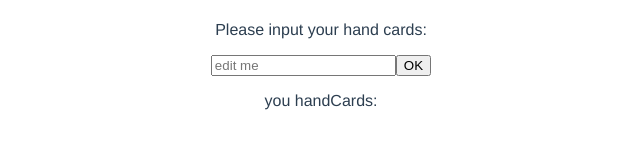
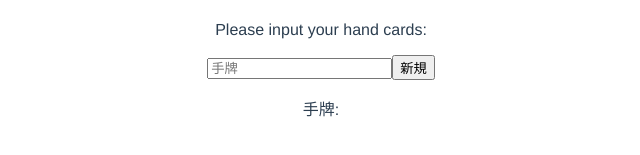
Before and after one commit to paxyqi/mahjong, a Vue app: page / in a window 1280 px wide. Shown: the part 325-480 px from the top of the page, without its empty margins (319-959 px from the left). Built offline with nearby package versions, Linux system fonts and the light colour scheme.

Commit message:
spilt tails

```diff
--- a/src/components/HelloWorld.vue
+++ b/src/components/HelloWorld.vue
@@ -1,33 +1,51 @@
 <template>
   <h1>{{ msg }}</h1>
   <p>Please input your hand cards:</p>
-  <input v-model="message" placeholder="edit me"/>
-  <button @click="showHandCards">OK</button>
-  <p>you handCards: {{ handCards }}</p>
+  <input v-model="handCards" placeholder="手牌"/>
+  <button @click="showHandCards">新規</button>
+  <p>手牌: {{ handCards }}</p>
 </template>
 
 <script>
+const tiles = {
+    m:["🀇","🀈","🀉","🀊","🀋","🀌","🀍","🀎","🀏"],
+    p:["🀙","🀚","🀛","🀜","🀝","🀞","🀟","🀠","🀡"],
+    s:["🀐","🀑","🀒","🀓","🀔","🀕","🀖","🀗","🀘"],
+    z:["🀀","🀁","🀂","🀃","🀆","🀅","🀄","🀫","🀪"]
+};
 export default {
-  handCards: '',
-  name: 'HelloWorld',
   props: {
     msg: String
   },
   data() {
     return {
-      message:"",
+        handCards: '',
     }
   },
   methods:{
-    inputOK(){
-      alert(this.message)//24m1556p2459s4572z
+    showHandCards(){
+      const tails = this.splitTiles(this.handCards);
+      console.log(tails);
     },
-    showHandCards(){
-      var regValue = /[a-z]/;
-      let handCards = this.message.split(regValue);
-      alert(handCards);
+    splitTiles(handCard){
+      const result={
+        p:[],
+        m:[],
+        s:[],
+        z:[]
+      }
+      console.log(this.handCards);
+      let rest = handCard;
+      while(rest.length>0){
+        debugger;
+        const colored= rest.match(/[0-9]*[spzm]/);
+        const matchStr=colored[0];
+        result[matchStr[matchStr.length-1]]=matchStr.substr(0,matchStr.length-1).split('');
+        rest=rest.substr(0,colored.index)+rest.substr(colored.index+matchStr.length);
+      }
+      console.log(result);
+      return result;
     }
-
   }
 }
 </script>
```
